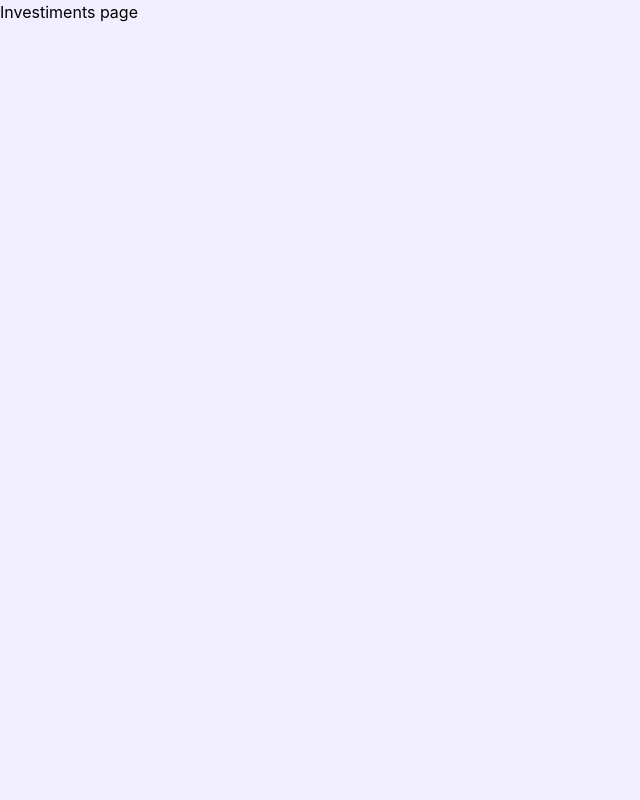
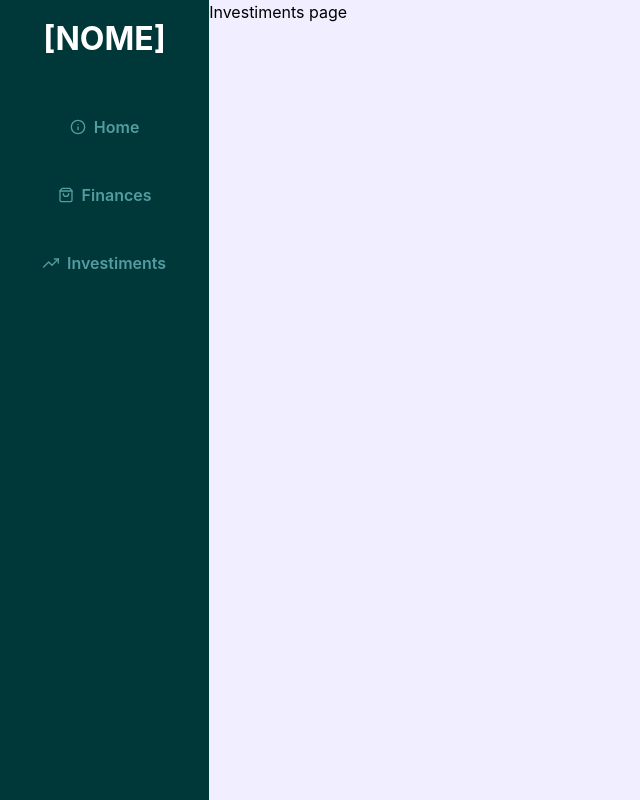
Before and after one commit to oeduardopereira/startup-empreendedorismo, a React app in the folder frontend/: page / in a window 1280 px wide. Shown: the whole page, without its empty margins (0-640 px from the left). Built offline with nearby package versions, Linux system fonts and the light colour scheme; the HTML template or start-up script is replaced by a standard one.

Commit message:
feat: Navbar

```diff
--- a/frontend/package.json
+++ b/frontend/package.json
@@ -14,6 +14,7 @@
     "axios": "^1.13.6",
     "react": "^19.2.0",
     "react-dom": "^19.2.0",
+    "react-icons": "^5.6.0",
     "react-toastify": "^11.0.5"
   },
   "devDependencies": {
--- a/frontend/src/App.tsx
+++ b/frontend/src/App.tsx
@@ -1,3 +1,4 @@
+import Navbar from "./components/NavBar/Navbar";
 import Investiments from "./pages/Investiments/Investiments";
 
 function App() {
@@ -5,7 +6,8 @@ function App() {
     return(
 
         <>
-            <div>
+            <div className="flex">
+                <Navbar />
                 <Investiments />
             </div>
 
--- /dev/null
+++ b/frontend/src/components/NavBar/Navbar.module.css
@@ -0,0 +1,19 @@
+@reference "../../index.css";
+
+.navbar {
+    @apply bg-dark-green w-[250px] h-screen shadow-2xl;
+}
+
+.title {
+    @apply text-white font-bold text-[32px] text-center w-full h-fit mt-[15px];
+}
+
+.pagelist {
+    @apply space-y-[20px] w-full justify-center;
+}
+
+.pagebutton {
+    @apply text-light-green font-semibold flex rounded-[16px] w-[180px] h-[48px]
+    text-center items-center justify-center cursor-pointer space-x-2
+    hover:bg-main-green transition-all duration-100
+}
--- /dev/null
+++ b/frontend/src/components/NavBar/Navbar.tsx
@@ -0,0 +1,50 @@
+import { FiInfo, FiShoppingBag, FiTrendingUp } from "react-icons/fi";
+import styles from "./Navbar.module.css"
+
+type pages = {
+    name: string,
+    path: string,
+    icon: string
+}
+
+function Navbar() {
+
+    const PAGES: pages[] = [
+        {name: "Home", path: "../../pages/Home/Home.tsx", icon: "FiInfo"},
+        {name: "Finances", path: "../../pages/Finances/Finances.tsx", icon: "FiShoppingBag"},
+        {name: "Investiments", path: "../../pages/Investiments/Investiments.tsx", icon: "FiTrendingUp"},
+    ]
+
+    return(
+        <>
+
+            <div className={styles.navbar}>
+                <div className={styles.title}>
+                    [NOME]
+                </div>
+                <div className="mt-10">
+                    <ul className={styles.pagelist}>
+                        {PAGES.map((page) => (
+                            <li className="flex items-center justify-center">
+                                <button className={styles.pagebutton}>
+                                    {page.icon === "FiInfo" ? (
+                                        <FiInfo />
+                                    ) : page.icon === "FiShoppingBag" ? (
+                                        <FiShoppingBag />
+                                    ) : (
+                                        <FiTrendingUp />
+                                    )}
+                                    <p>{page.name}</p>
+                                </button>
+                            </li>
+                        ))}
+                    </ul>
+                </div>
+            </div>
+
+        </>
+    );
+
+}
+
+export default Navbar;
--- a/frontend/src/pages/Investiments/Investiments.module.css
+++ b/frontend/src/pages/Investiments/Investiments.module.css
@@ -1,5 +1,5 @@
 @reference "../../index.css";
 
 .page {
-    @apply bg-bg-blue h-screen w-screen
+    @apply bg-bg-blue h-screen w-full
 }
```
Also changed, not shown: 1 other file (tests, documents, lock files or other folders).
